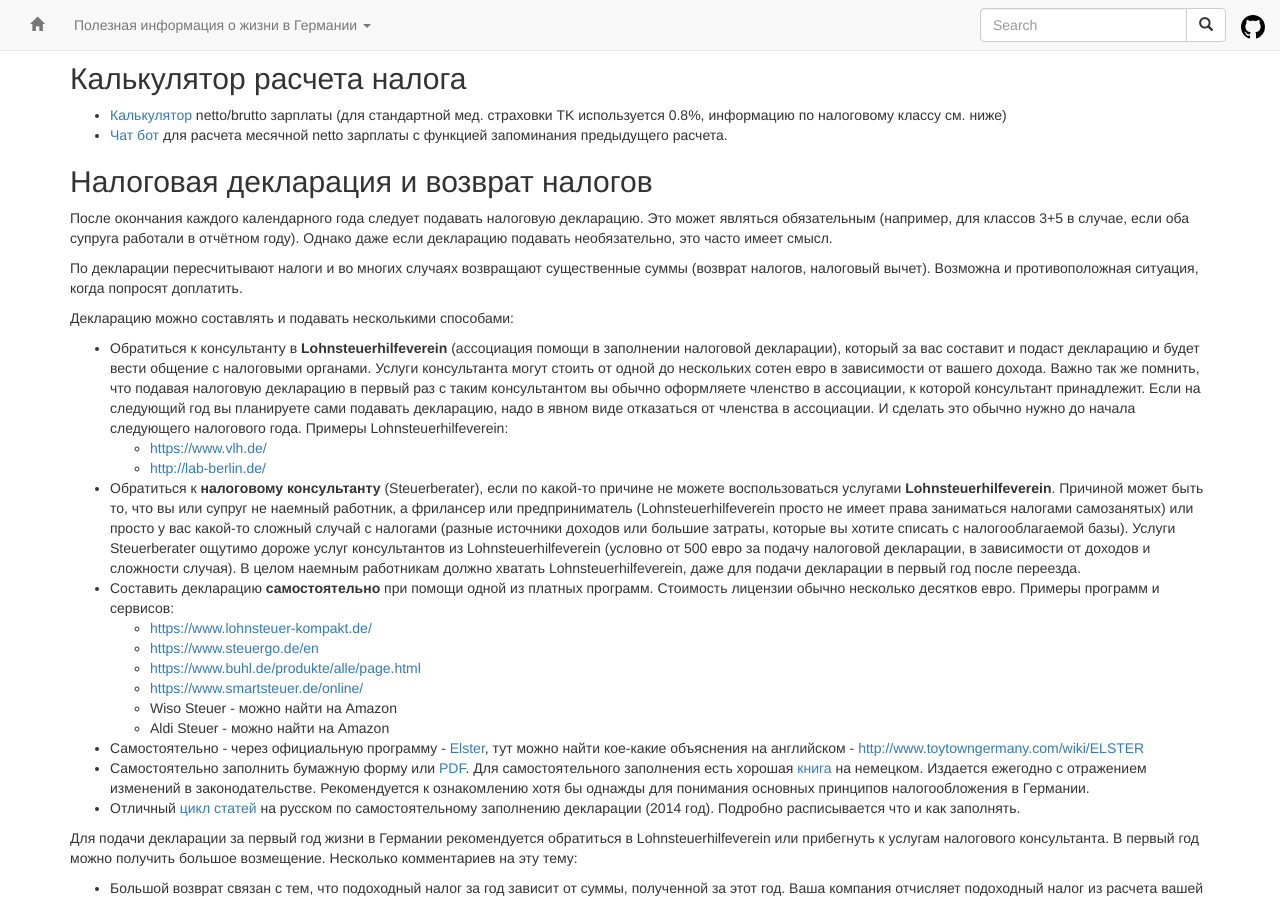
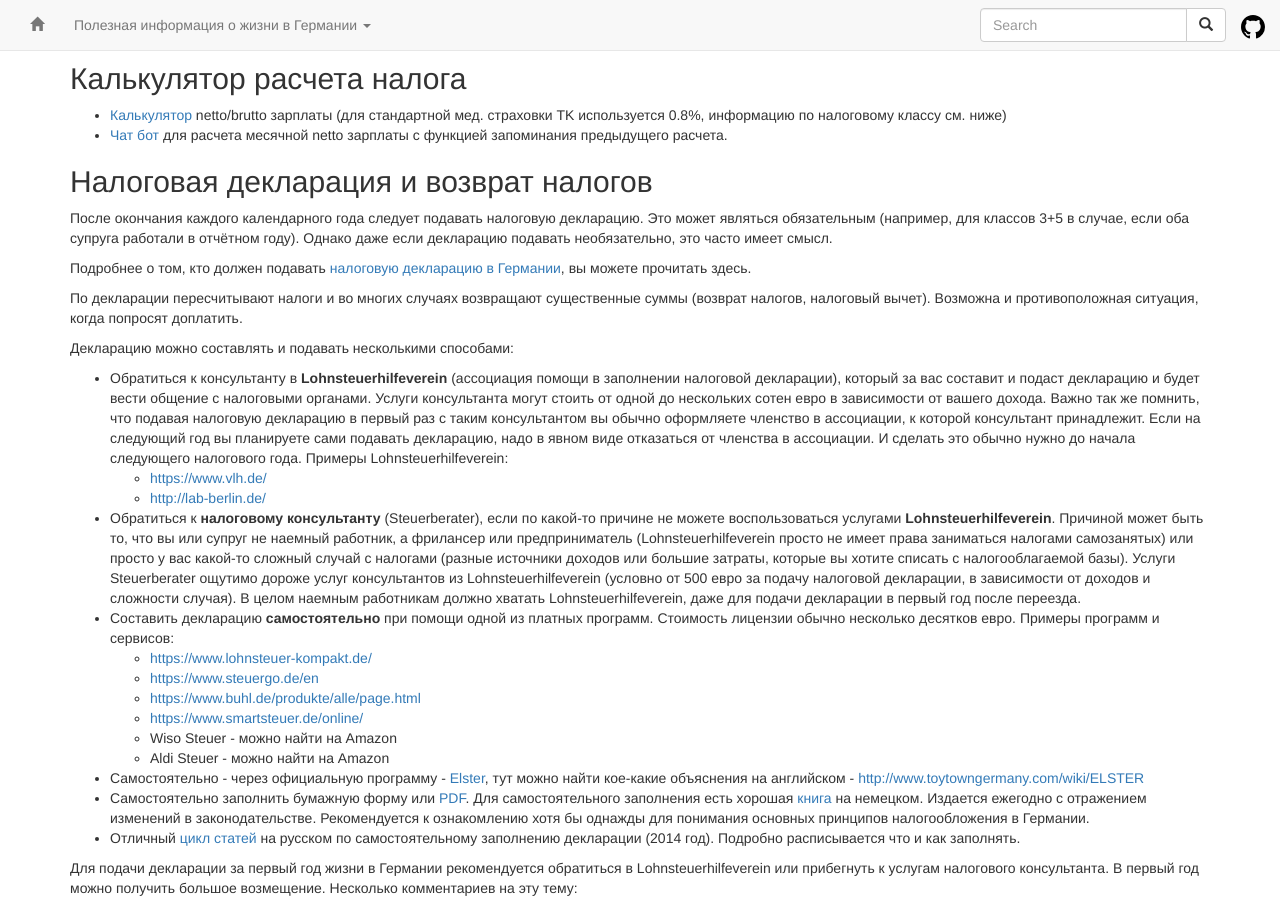
Before and after one commit to ru-de/faq, a Jekyll site: the page built from pages/Налоги.md, in a window 1280 px wide and 900 px high, scrolled down 1569 px. Built offline with Jekyll 4.4.1, drawn with Linux system fonts in a browser that asks for light colours; nearby versions of some CDN libraries.

Commit message:
sync github pages

```diff
--- a/pages/Налоги.md
+++ b/pages/Налоги.md
@@ -68,6 +68,8 @@ layout: default
 ## Налоговая декларация и возврат налогов
 
 После окончания каждого календарного года следует подавать налоговую декларацию. Это может являться обязательным (например, для классов 3+5 в случае, если оба супруга работали в отчётном году). Однако даже если декларацию подавать необязательно, это часто имеет смысл.
+
+Подробнее о том, кто должен подавать [налоговую декларацию в Германии](https://www.settle-in-berlin.com/tax-return-germany-steuererklaerung-english-for-foreigners/), вы можете прочитать здесь.
 
 По декларации пересчитывают налоги и во многих случаях возвращают существенные суммы (возврат налогов, налоговый вычет). Возможна и противоположная ситуация, когда попросят доплатить.
 
```
